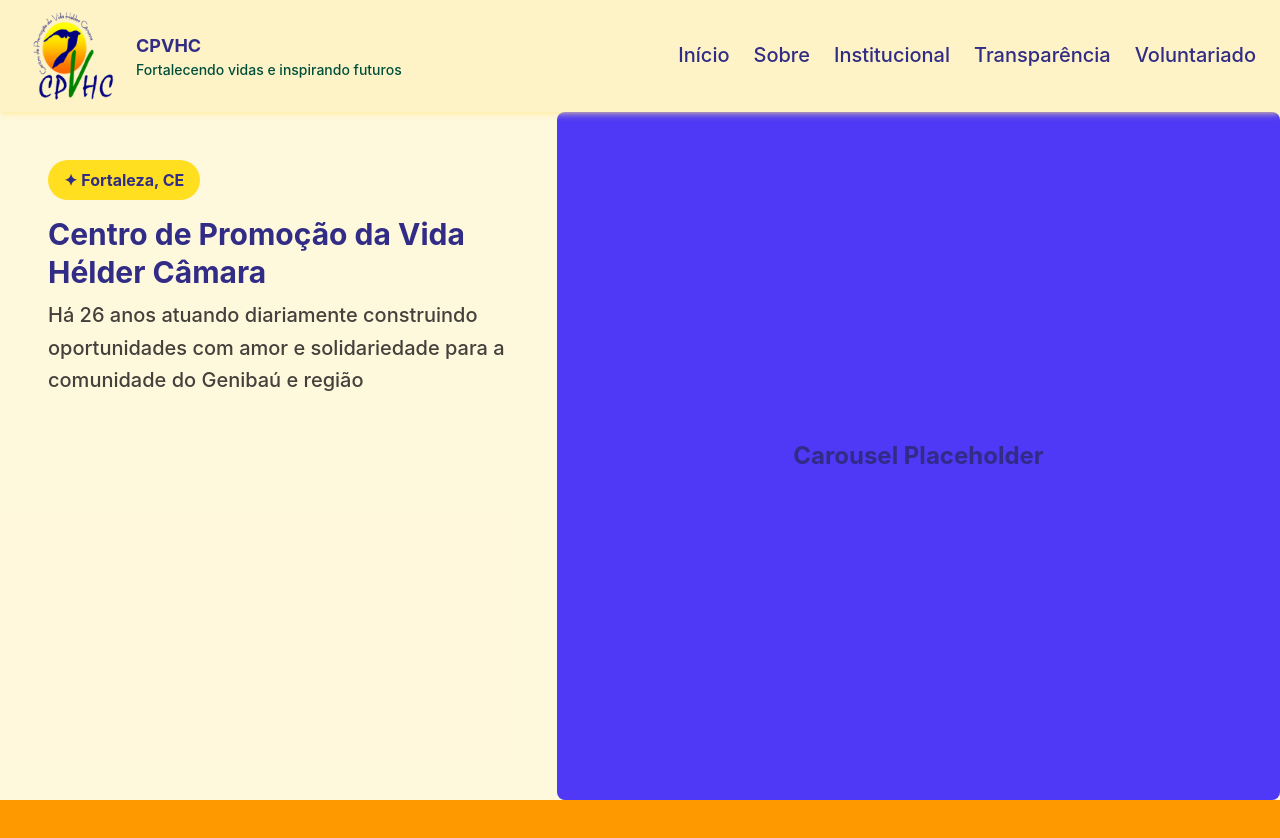
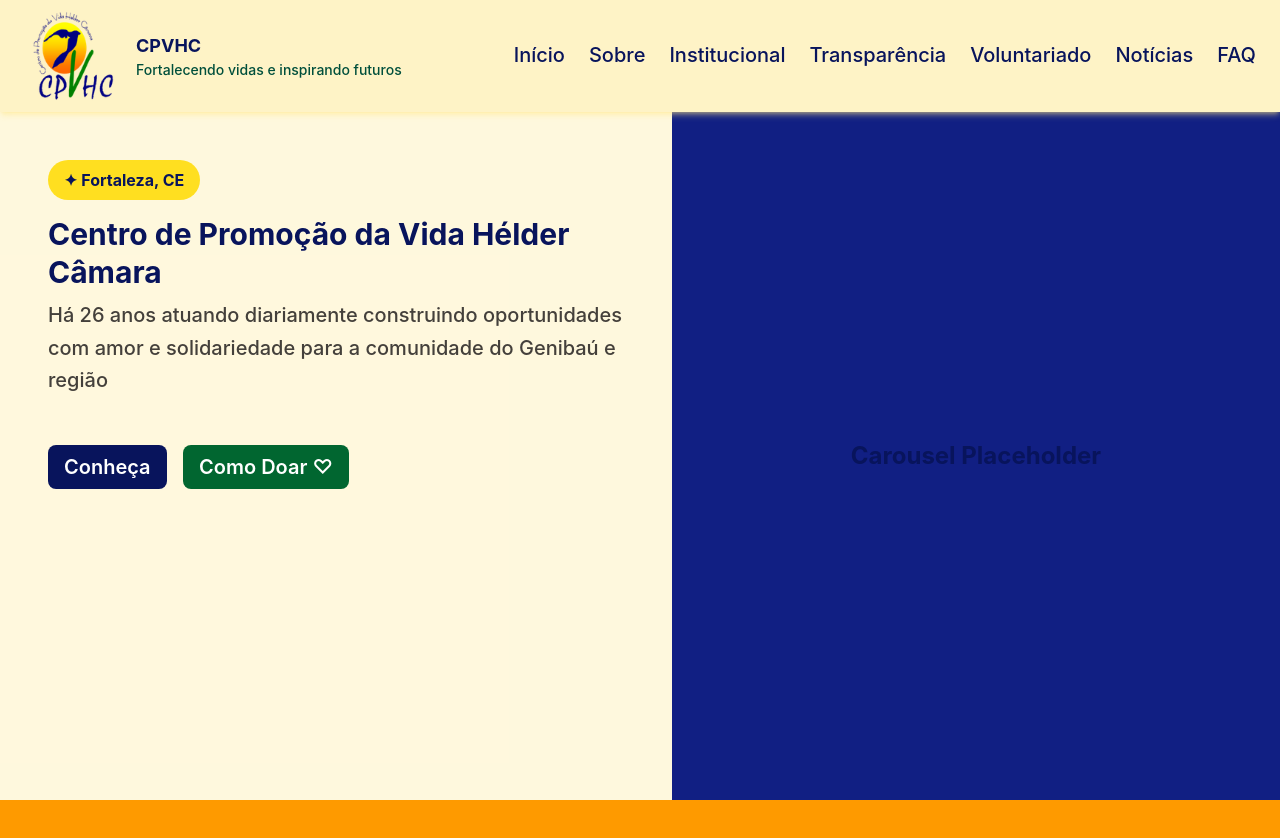
Before and after one commit to Myzoulz/Next.js-Tailwind-Centro-de-Promocao-da-Vida-Helder-Camara, a Next.js app: page / in a window 1280 px wide. Shown: the top 838 px of the page. Built offline with nearby package versions, Linux system fonts and the light colour scheme.

Commit message:
add-color-brand_and_hero-content-update

```diff
--- a/app/globals.css
+++ b/app/globals.css
@@ -1 +1,45 @@
 @import "tailwindcss";
+
+@theme {
+/* Escala de tons para a cor #08145C (brand) */
+    --color-brand-700: #0f21a2;
+    --color-brand-800: #111f83;
+    --color-brand-900: #08145C;
+    --color-brand-950: #040938;
+}
+
+@keyframes slideIn {
+    from {
+        opacity: 0;
+        transform: translateX(-30px);
+    }
+
+    to {
+        opacity: 1;
+        transform: translateX(0);
+    }
+}
+
+.animate-fadeSlide {
+    animation-name: slideIn;
+    animation-timing-function: ease-out;
+    animation-fill-mode: forwards;
+}
+
+@keyframes zoomIn {
+    0% {
+        opacity: 0;
+        transform: scale(0.5);
+    }
+
+    100% {
+        opacity: 1;
+        transform: scale(1);
+    }
+}
+
+.animate-zoomIn {
+    animation-name: zoomIn;
+    animation-timing-function: ease-out;
+    animation-fill-mode: forwards;
+}
--- a/components/Header/Logo.tsx
+++ b/components/Header/Logo.tsx
@@ -7,7 +7,7 @@ export default function Logo() {
                 <img src="/logo.png" alt="Logo" />
             </Link>
             <span className="flex flex-col">
-                <h1 className="text-lg font-bold text-indigo-900">CPVHC</h1>
+                <h1 className="text-lg font-bold text-brand-900">CPVHC</h1>
                 <h2 className="text-sm font-medium text-emerald-900">Fortalecendo vidas e inspirando futuros</h2>
             </span>
         </div>
--- a/components/Header/NavDesktop.tsx
+++ b/components/Header/NavDesktop.tsx
@@ -3,12 +3,12 @@ import { navLinks } from "@/constants/navLinks";
 
 export default function NavDesktop() {
     return (
-        <nav className="hidden md:flex items-center gap-6 text-xl font-medium text-indigo-900">
+        <nav className="hidden lg:flex items-center gap-6 text-xl font-medium text-brand-900">
             {navLinks.map((link) => (
                 <Link
                     key={link.href + link.label}
                     href={link.href}
-                    className="transition delay-150 duration-300 ease-in-out hover:-translate-y-1 hover:scale-110 hover:text-indigo-950 transition-colors duration-300 border-b-2 border-transparent hover:border-indigo-950">
+                    className="transition delay-150 duration-300 ease-in-out hover:-translate-y-1 hover:scale-110 hover:text-brand-950 transition-colors duration-300 border-b-2 border-transparent hover:border-brand-950">
                     {link.label}
                 </Link>
             ))}
--- a/components/Header/NavMobile.tsx
+++ b/components/Header/NavMobile.tsx
@@ -12,7 +12,7 @@ export default function NavMobile({ open, onToggle, onClose }: NavMobileProps) {
     return (
         <>
             <button
-                className="md:hidden text-indigo-900 hover:text-indigo-950 transition-colors"
+                className="lg:hidden text-indigo-900 hover:text-indigo-950 transition-colors"
                 onClick={onToggle}
                 aria-label="Abrir menu"
             >
@@ -20,7 +20,7 @@ export default function NavMobile({ open, onToggle, onClose }: NavMobileProps) {
             </button>
 
             {open && (
-                <div className="absolute top-28 left-0 w-full bg-amber-100 border-t border-amber-200 md:hidden">
+                <div className="absolute top-28 left-0 w-full bg-amber-100 border-t border-amber-200 lg:hidden">
                     <nav className="flex flex-col px-6 pb-4">
                         {navLinks.map((link) => (
                             <Link
--- a/components/Hero/Carousel.tsx
+++ b/components/Hero/Carousel.tsx
@@ -1,7 +1,7 @@
 export default function Carousel() {
     return (
-        <div className="w-full h-full bg-indigo-600 rounded-lg flex items-center justify-center md:w-2/3">
-            <h2 className="text-2xl font-bold text-indigo-900">Carousel Placeholder</h2>
+        <div className="w-full h-full bg-brand-800 flex items-center justify-center">
+            <h2 className="text-2xl font-bold text-brand-900">Carousel Placeholder</h2>
         </div>
     );
 }
--- a/components/Hero/HeroContent.tsx
+++ b/components/Hero/HeroContent.tsx
@@ -2,17 +2,25 @@
 
 export default function HeroContent() {
     return (
-        <div className="full h-full rounded-lg flex-col justify-center gap-4 px-12 md:w-1/2">
-            <button className="bg-yellow-300 hover:bg-yellow-400/70 py-2 px-4 rounded-full mt-12 cursor-pointer"
+        <section className="full h-full flex-col justify-center gap-4 px-12">
+            <button className="bg-yellow-300 hover:bg-yellow-400/70 py-2 px-4 rounded-full mt-12 cursor-pointer animate-fadeSlide [animation-duration:2000ms]"
             onClick={() => window.open('https://maps.app.goo.gl/q5sFNZhgGDZAsymM6', '_blank')}>
-                <span className="text-sm lg:text-base font-bold text-indigo-900">✦ Fortaleza, CE</span>
+                <span className="text-sm lg:text-base font-bold text-brand-900">✦ Fortaleza, CE</span>
             </button>
-            <h1 className="text-2xl lg:text-3xl font-bold text-indigo-900 leading-tight mt-4" >
+            <h1 className="text-2xl lg:text-3xl font-bold text-brand-900 leading-tight mt-4 animate-fadeSlide [animation-duration:1200ms]" >
                 Centro de Promoção da Vida Hélder Câmara
             </h1>
-            <h2 className="text-base lg:text-xl font-medium text-stone-700 leading-relaxed mt-2">
+            <h2 className="text-base lg:text-xl font-medium text-stone-700 leading-relaxed mt-2 animate-fadeSlide [animation-duration:2500ms]">
                 Há 26 anos atuando diariamente construindo oportunidades com amor e solidariedade para a comunidade do Genibaú e região
             </h2>
-        </div>
+            <div className="flex flex-row gap-4 mb-4 text-base lg:text-xl font-semibold">
+                <button className="bg-brand-900 hover:bg-brand-950 text-white py-2 px-4 rounded-lg mt-12 cursor-pointer animate-zoomIn [animation-duration:2000ms]">
+                    <span>Conheça</span>
+                </button>
+                <button className="bg-green-800 hover:bg-green-900 text-white py-2 px-4 rounded-lg mt-12 cursor-pointer animate-zoomIn [animation-duration:2000ms]">
+                    <span>Como Doar ♡</span>
+                </button>
+            </div>
+        </section>
     );
 }
--- a/constants/navLinks.ts
+++ b/constants/navLinks.ts
@@ -4,4 +4,6 @@ export const navLinks = [
     { href: "/services", label: "Institucional" },
     { href: "/contact", label: "Transparência" },
     { href: "/voluntariado", label: "Voluntariado" },
+    { href: "/noticias", label: "Notícias" },
+    { href: "/faq", label: "FAQ" },
 ];
```
